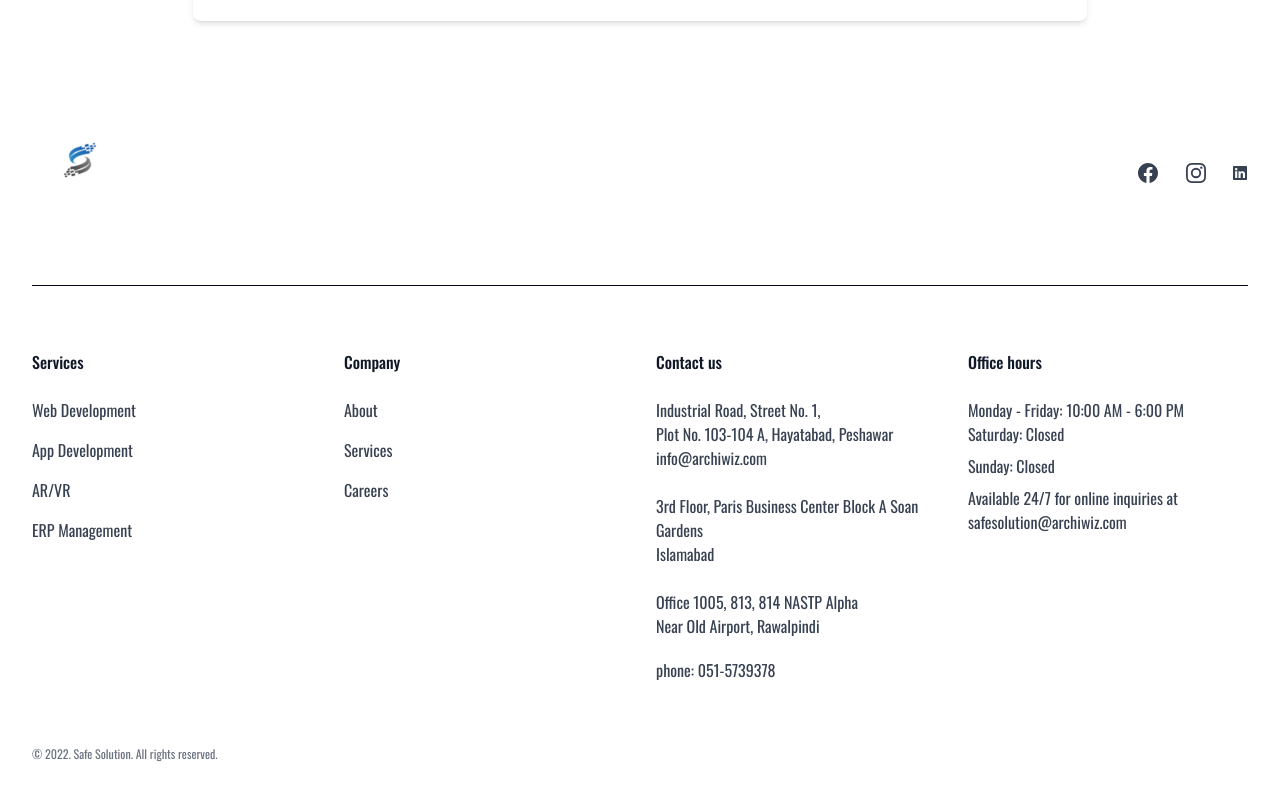
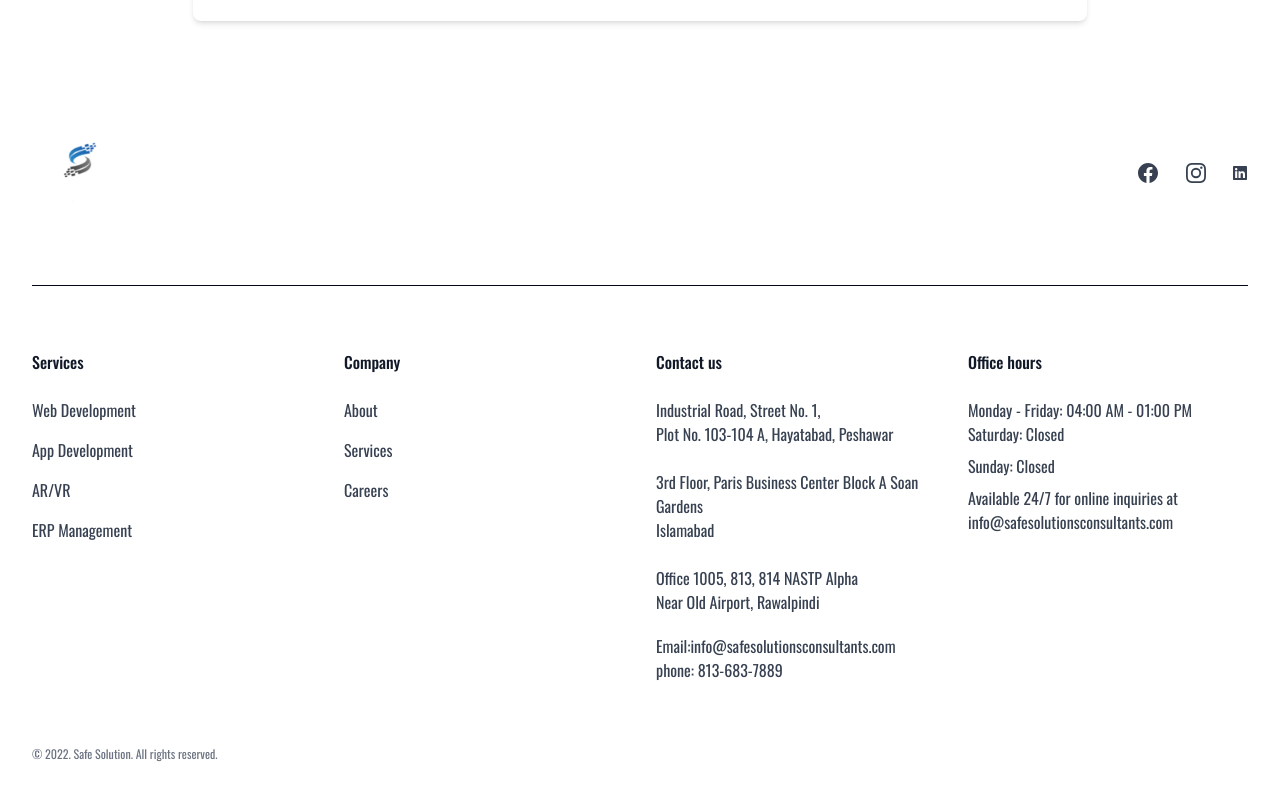
Before and after one commit to waseemarchiwiz/safesolutions-portfolio-webapp, a React (Vite) app: page / in a window 1280 px wide. Shown: the part 5493-6293 px from the top of the page. Built offline with nearby package versions, Linux system fonts and the light colour scheme; no server answers.

Commit message:
Content Updated at footer.jsx component

```diff
--- a/src/components/Footer.jsx
+++ b/src/components/Footer.jsx
@@ -175,9 +175,7 @@ const Footer = () => {
                 Plot No. 103-104 A, Hayatabad, Peshawar
               </p>
 
-              <p className="text-gray-700 transition hover:opacity-75 dark:text-gray-200">
-                info@archiwiz.com
-              </p>
+
 
               <p className="text-gray-700 transition hover:opacity-75 dark:text-gray-200 mt-6 space-y-4 text-[16px]">
                 3rd Floor, Paris Business Center Block A Soan Gardens
@@ -192,7 +190,10 @@ const Footer = () => {
                 Near Old Airport, Rawalpindi
               </p>
               <p className="text-gray-700 transition hover:opacity-75 dark:text-gray-200 mt-5">
-                phone: 051-5739378
+              Email:info@safesolutionsconsultants.com
+              </p>
+              <p className="text-gray-700 transition hover:opacity-75 dark:text-gray-200  ">
+                phone: 813-683-7889
               </p>
             </div>
 
@@ -201,7 +202,7 @@ const Footer = () => {
                 Office hours
               </p>
               <p className="mt-6  text-gray-700 transition hover:opacity-75 dark:text-gray-200">
-                Monday - Friday: 10:00 AM - 6:00 PM
+                Monday - Friday: 04:00 AM - 01:00 PM
               </p>
               <p className=" text-gray-700 transition hover:opacity-75 dark:text-gray-200">
                 Saturday: Closed
@@ -210,7 +211,7 @@ const Footer = () => {
                 Sunday: Closed
               </p>
               <p className="mt-2  text-gray-700 transition hover:opacity-75 dark:text-gray-200">
-                Available 24/7 for online inquiries at safesolution@archiwiz.com
+                Available 24/7 for online inquiries at info@safesolutionsconsultants.com
               </p>
             </div>
           </div>
```
